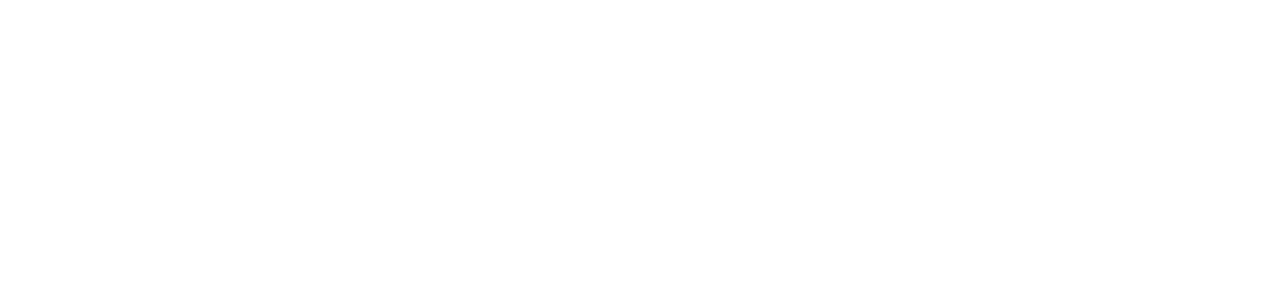
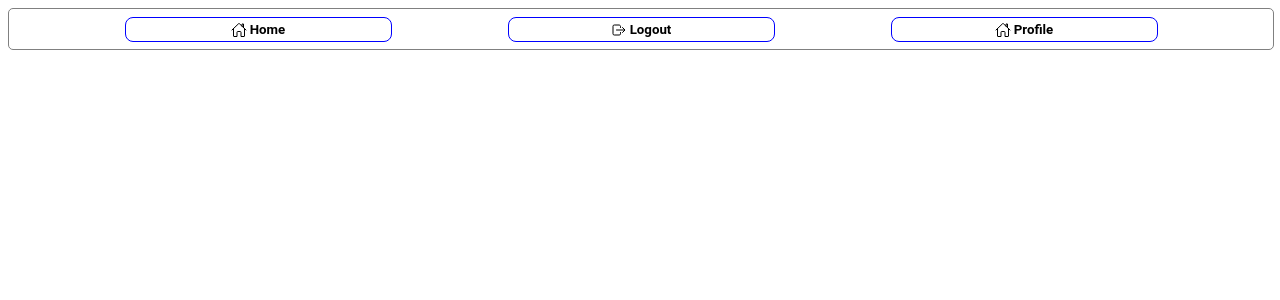
Before and after one commit to hafizswabah/OAuth2.0, a React (Vite) app in the folder Client/: page / in a window 1280 px wide. Before the commit this address had no page. Shown: the top 300 px of the page. Built offline with nearby package versions, Linux system fonts and the light colour scheme.

Commit message:
google user details fetched succesfully

```diff
--- a/Client/package.json
+++ b/Client/package.json
@@ -14,6 +14,7 @@
     "axios": "^1.6.8",
     "react": "^18.2.0",
     "react-dom": "^18.2.0",
+    "react-icons": "^5.0.1",
     "react-router-dom": "^6.22.3"
   },
   "devDependencies": {
--- a/Client/src/App.jsx
+++ b/Client/src/App.jsx
@@ -1,3 +1,4 @@
+import Home from "./Pages/Home/Home";
 import Login from "./Pages/Login/Login";
 import { Routes, Route } from 'react-router-dom';
 
@@ -5,6 +6,7 @@
   return (
     <Routes>
       <Route path="/login" element={<Login />} />
+      <Route path="/" element={<Home/>}/>
     </Routes>
   );
 }
--- /dev/null
+++ b/Client/src/Pages/Home/Home.css
@@ -0,0 +1,29 @@
+.nav-bar{
+    width: 100%;
+    height: 40px;
+    border: 1px solid grey;
+    border-radius: 5px;
+    display: flex;
+    flex-direction: row;
+    justify-content: center;
+    gap: 100px;
+}
+.nav-sections{
+    display: flex;
+    flex-direction: row;
+    align-items: center;
+    gap: 3px;
+    padding: 0px;
+    width: 265px;
+    margin: 8px;
+    height: 23px;
+    border: 1px solid rgb(0, 0, 255);
+    border-radius: 8px;
+    justify-content: center;
+    transition: background-color 0.3s ease, color 0.3s ease;
+}
+.nav-sections:hover{
+    background-color: rgba(0, 0, 255, 0.315);
+    color: white;
+    transition: all 0.3sec ease;
+}
--- /dev/null
+++ b/Client/src/Pages/Home/Home.jsx
@@ -0,0 +1,31 @@
+import React from 'react'
+import './Home.css'
+import { IoHomeOutline, IoLogOutOutline } from "react-icons/io5";
+function Home() {
+    return (
+        <>
+            <div className="nav-bar">
+                <div className="nav-sections">
+                    <IoHomeOutline />
+                    <h5>
+                        Home
+                    </h5>
+                </div>
+                <div className="nav-sections">
+                    <IoLogOutOutline />
+                    <h5>
+                        Logout
+                    </h5>
+                </div>
+                <div className="nav-sections">
+                    <IoHomeOutline />
+                    <h5>
+                      Profile
+                    </h5>
+                </div>
+            </div>
+        </>
+    )
+}
+
+export default Home
```
Also changed, not shown: 2 other files (tests, documents, lock files or other folders).
